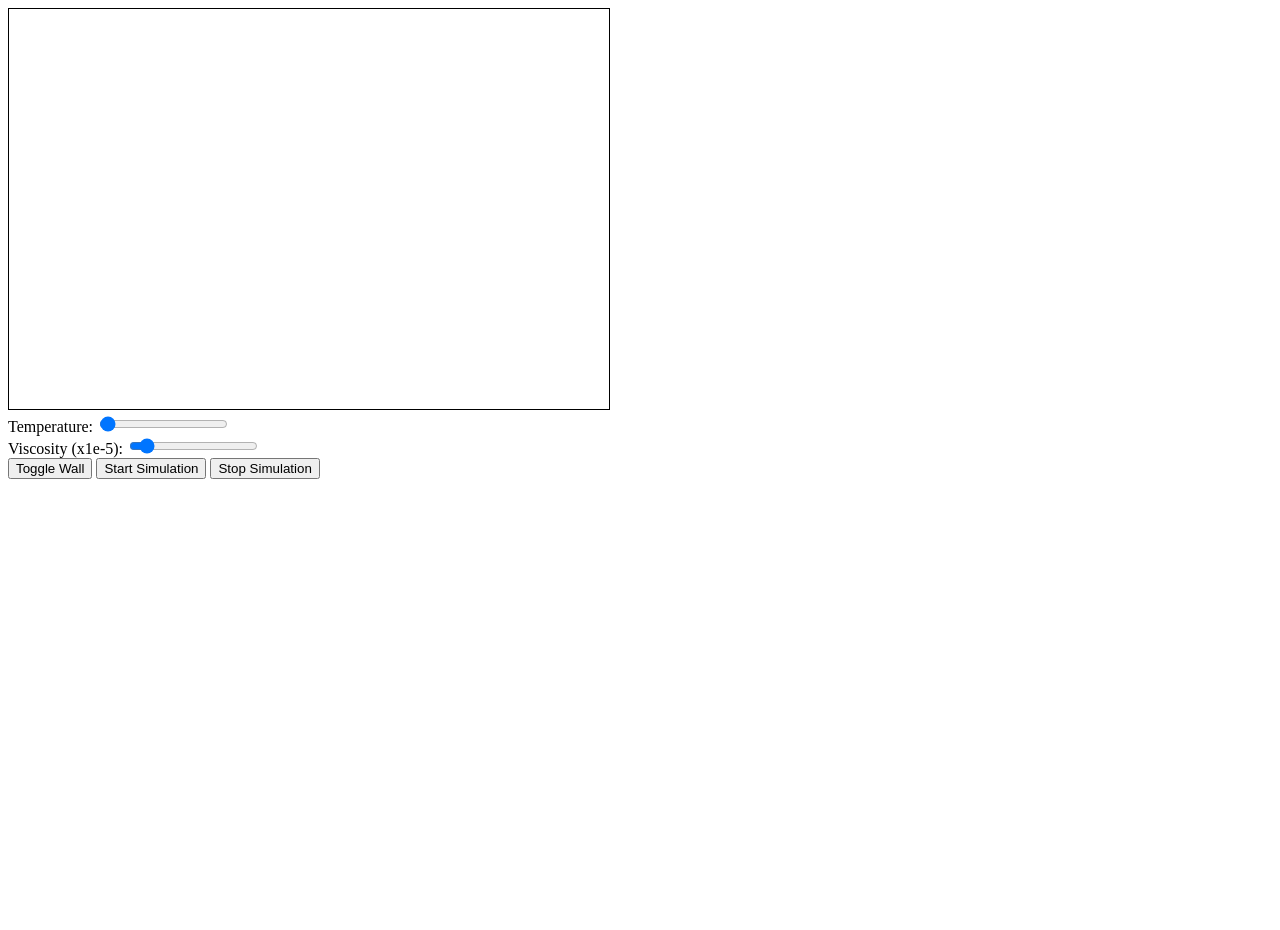
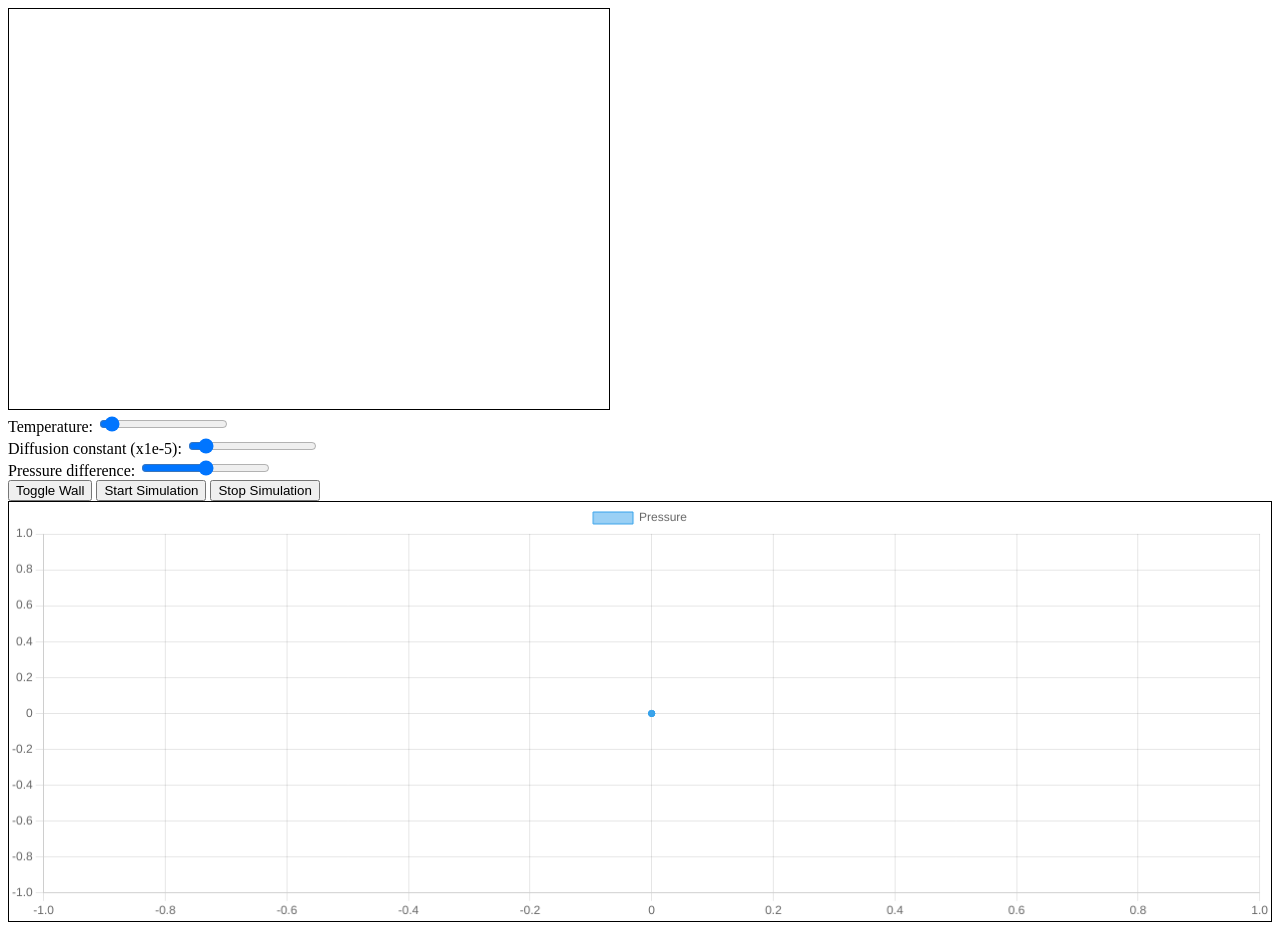
Before and after one commit to WanjaThelin/DiffusionSimulator, a plain HTML site: page index.html in a window 1280 px wide. Before the commit the page ends 800 px from the top, so only its background shows below. Drawn offline with nearby package versions, Linux system fonts and the light colour scheme.

Commit message:
Add files via upload

```diff
--- /dev/null
+++ b/chart_script.js
@@ -0,0 +1,35 @@
+const chartCanvas = document.getElementById('chartCanvas');
+const ctx2 = chartCanvas.getContext('2d');
+
+// Use Chart.js for more flexible charting options
+let myChart = null; // Will hold the chart object
+
+function createChart(timeData, pressureData) {
+    myChart = new Chart(chartCanvas, {
+        type: 'scatter', // Scatter chart suitable for time vs. value plots
+        data: {
+            datasets: [{
+                label: 'Pressure',
+                data: timeData.map((time, index) => ({x: time, y: pressureData[index]}))
+            }]
+        },
+        options: {
+            scales: {
+              x: {
+                 type: 'linear', // Might need adjustments if time data is non-numeric
+              }
+            }
+         }
+    });
+}
+
+function updateChart(timeData, pressureData) {
+    if (myChart === null) {
+        // Create the chart initially
+        createChart(timeData, pressureData);
+    } else {
+        // Update existing chart data
+        myChart.data.datasets[0].data = timeData.map((time, index) => ({x: time, y: pressureData[index]}));
+        myChart.update();
+    }
+}
--- a/index.html
+++ b/index.html
@@ -1,6 +1,7 @@
 <!DOCTYPE html>
 <html lang="en">
 <head>
+    <script src="https://cdn.jsdelivr.net/npm/chart.js"></script>
     <meta charset="UTF-8">
     <title>Particle Simulation</title>
     <style>
@@ -13,14 +14,20 @@
     <canvas id="simulationCanvas" width="600" height="400"></canvas>
     <br>
     <label for="temperature">Temperature:</label>
-    <input type="range" id="temperature" min="273" max="5000" value="300">
+    <input type="range" id="temperature" min="273" max="5000" value="500">
     <br>
-    <label for="viscosity">Viscosity (x1e-5):</label>
-    <input type="range" id="viscosity" min="1" max="100" value="10">
+    <label for="Diffconst">Diffusion constant (x1e-5):</label>
+    <input type="range" id="Diffconst" min="1" max="100" value="10">
+    <br>
+    <label for="DeltaP">Pressure difference:</label>
+    <input type="range" id="DeltaP" min="0" max="100" value="50">
     <br>
     <button id="toggleWall">Toggle Wall</button>
     <button id="startBtn">Start Simulation</button>
     <button id="stopBtn">Stop Simulation</button>
+    <div id="result"></div>
+    <canvas id="chartCanvas" width="600" height="200"></canvas>
+    <script src="chart_script.js"></script>
 
     <script src="simulation.js"></script>
 </body>
--- a/simulation.js
+++ b/simulation.js
@@ -1,8 +1,11 @@
 document.addEventListener("DOMContentLoaded", function() {
     const canvas = document.getElementById('simulationCanvas');
     const ctx = canvas.getContext('2d');
+    const chartCanvas = document.getElementById('chartCanvas');
+    const ctx2 = chartCanvas.getContext('2d');
     const temperatureSlider = document.getElementById('temperature');
-    const viscositySlider = document.getElementById('viscosity');
+    const DiffconstSlider = document.getElementById('Diffconst');
+    const PressureSlider = document.getElementById('DeltaP');
     const toggleWallBtn = document.getElementById('toggleWall');
     const startBtn = document.getElementById('startBtn');
     const stopBtn = document.getElementById('stopBtn');
@@ -10,42 +13,60 @@ document.addEventListener("DOMContentLoaded", function() {
     let animationFrameId;
     let wallIsActive = true; // Wall starts as closed
     const wallPosition = canvas.width * 0.25; // Wall closer to one side
-
+    let timeArray = [];
+    let pressureArray = [];
+    let steps = 0;
+    let P1_calc = 0;
+    let P2_calc = 0;
+    setInterval(updateSimulationData, 1000);
     function initParticles() {
         particles = [];
+        steps = 0;
+        let timeArray = [];
+        let pressureArray = [];
+
         // Significantly more particles on one side of the wall
-        const leftSideParticles = 900;
-        const rightSideParticles = 100;
+	    const DeltaP= parseFloat(PressureSlider.value);
+        const numberOfParticles = 1000;
+
+        const leftSideParticles = numberOfParticles*.25+numberOfParticles/2*DeltaP/100;
+        const rightSideParticles = numberOfParticles*.75-numberOfParticles/2*DeltaP/100;
         for (let i = 0; i < leftSideParticles; i++) {
             particles.push({
                 x: Math.random() * wallPosition, // Particles on the left side
                 y: Math.random() * canvas.height,
-                vx: Math.random() * 2,
-                vy: Math.random() * 2
+                vx: Math.random() * 2-1,
+                vy: Math.random() * 2-1
             });
         }
         for (let i = 0; i < rightSideParticles; i++) {
             particles.push({
                 x: wallPosition + Math.random() * (canvas.width - wallPosition), // Particles on the right side
                 y: Math.random() * canvas.height,
-                vx: Math.random() * 2,
-                vy: Math.random() * 2
+                vx: Math.random() * 2-1,
+                vy: Math.random() * 2-1
             });
         }
     }
 
     function update() {
+        steps =steps+ 1;
         const temperature = parseFloat(temperatureSlider.value);
-        const viscosity = parseFloat(viscositySlider.value);
+        const Diffconst = parseFloat(DiffconstSlider.value);
         ctx.clearRect(0, 0, canvas.width, canvas.height);
 
+
+
+        P1_calc+=particles.filter(particle => particle.x < wallPosition).length;
+        P2_calc+=particles.filter(particle => particle.x > wallPosition).length;
+
         particles.forEach(particle => {
-            const speedAdjustment = temperature / 300;
+            const speedAdjustment = temperature / 300*(Diffconst / 10)/10;
             particle.x += particle.vx * speedAdjustment;
             particle.y += particle.vy * speedAdjustment;
 
-            particle.vx *= (1 - viscosity / 10000);
-            particle.vy *= (1 - viscosity / 10000);
+            //particle.vx *=
+            //particle.vy *= (1 - Diffconst / 10000);
 
             if (particle.x <= 0 || particle.x >= canvas.width) particle.vx *= -1;
             if (particle.y <= 0 || particle.y >= canvas.height) particle.vy *= -1;
@@ -66,9 +87,28 @@ document.addEventListener("DOMContentLoaded", function() {
             ctx.stroke();
         }
 
+        // update chart
+
+
         animationFrameId = requestAnimationFrame(update);
+
+
+
+
     }
 
+    function updateSimulationData() {
+
+        const DeltaP_calc = P1_calc/.25 - P2_calc/.75;
+        timeArray.push(steps);
+        pressureArray.push(DeltaP_calc);
+        updateChart(timeArray, pressureArray);
+        const resultElement = document.getElementById('result');
+        //resultElement.textContent = DeltaP_calc: ${DeltaP_calc};
+        P1_calc = 0;
+        P2_calc = 0;
+
+    }
     function stopSimulation() {
         if (animationFrameId) {
             cancelAnimationFrame(animationFrameId);
@@ -92,4 +132,6 @@ document.addEventListener("DOMContentLoaded", function() {
     stopBtn.addEventListener('click', stopSimulation);
 
     initParticles(); // Initialize particles on page load
+
+
 });
```
